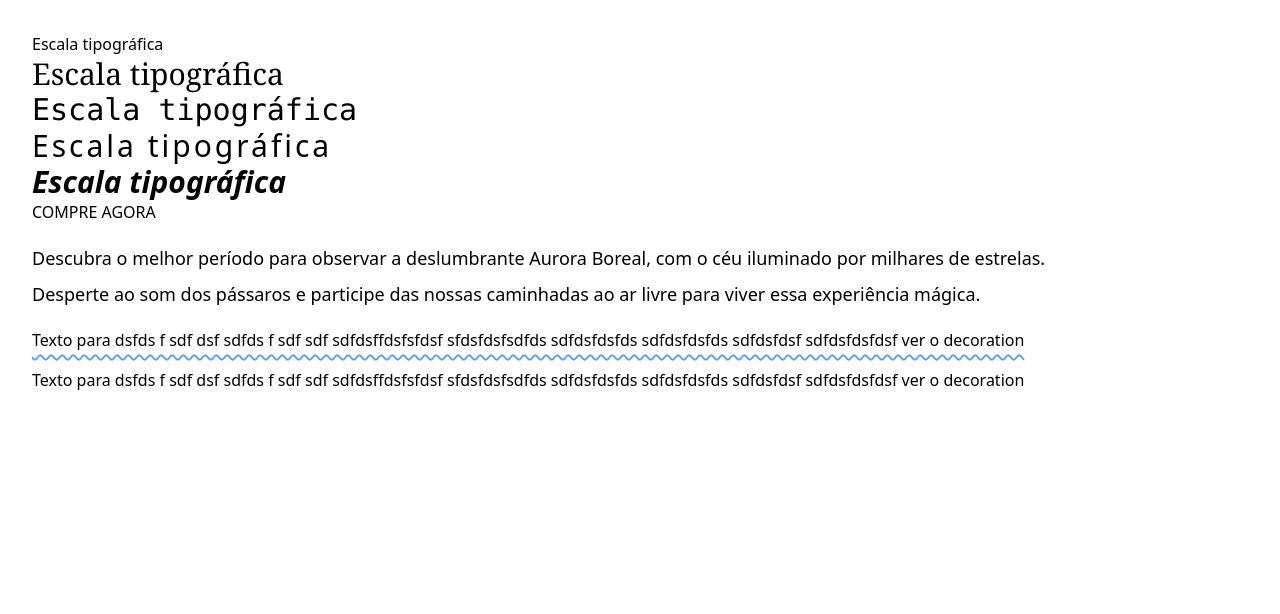
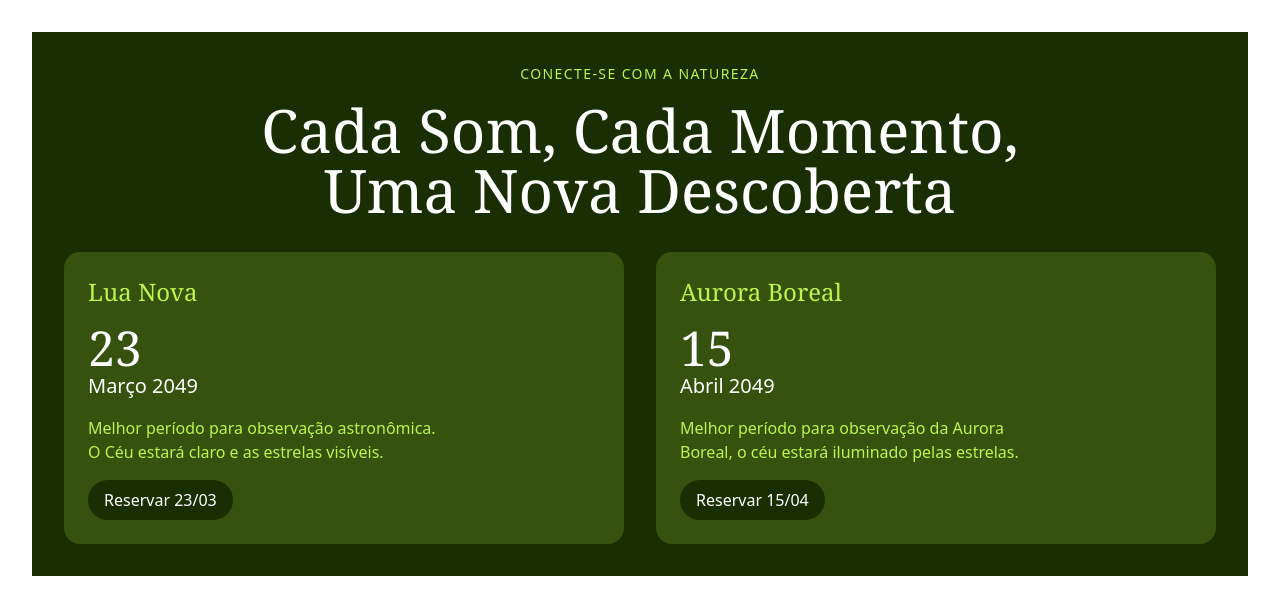
Before and after one commit to rafaasimi/forest-origamid-tailwind, a website: page material/src/text-e-font.html in a window 1280 px wide. Drawn offline with Linux system fonts and the light colour scheme.

```diff
--- a/material/src/text-e-font.html
+++ b/material/src/text-e-font.html
@@ -9,30 +9,60 @@
   </head>
 
   <body class="m-8">
-    <h1 class="text-base">Escala tipográfica</h1>
-    <h1 class="text-3xl font-serif">Escala tipográfica</h1>
-    <h1 class="text-3xl font-mono">Escala tipográfica</h1>
-    <h1 class="tracking-widest text-3xl font-sans">Escala tipográfica</h1>
-    <h1 class="text-3xl font-bold italic">Escala tipográfica</h1>
+    <section class="p-8 bg-lime-950">
+      <p
+        class="uppercase text-center text-lime-300 text-sm tracking-widest mb-4"
+      >
+        Conecte-se com a natureza
+      </p>
 
-    <button class="text-nowrap uppercase mb-4">Compre Agora</button>
+      <h2
+        class="mb-8 capitalize text-6xl text-white text-center font-serif max-w-3xl mx-auto"
+      >
+        Cada som, cada momento, uma nova descoberta
+      </h2>
 
-    <p class="mb-4 text-left text-lg/loose text-balance leading-loose">
-      Descubra o melhor período para observar a deslumbrante Aurora Boreal, com
-      o céu iluminado por milhares de estrelas. Desperte ao som dos pássaros e
-      participe das nossas caminhadas ao ar livre para viver essa experiência
-      mágica.
-    </p>
+      <div class="flex *:p-6 *:flex-1 gap-8">
+        <div class="bg-lime-900 rounded-2xl grid gap-4">
+          <h2 class="text-lime-300 text-2xl font-serif">Lua Nova</h2>
 
-    <p
-      class="underline underline-offset-8 decoration-2 decoration-blue-400 decoration-wavy mb-4"
-    >
-      Texto para dsfds f sdf dsf sdfds f sdf sdf sdfdsffdsfsfdsf sfdsfdsfsdfds
-      sdfdsfdsfds sdfdsfdsfds sdfdsfdsf sdfdsfdsfdsf ver o decoration
-    </p>
-    <p class="line-clamp-3">
-      Texto para dsfds f sdf dsf sdfds f sdf sdf sdfdsffdsfsfdsf sfdsfdsfsdfds
-      sdfdsfdsfds sdfdsfdsfds sdfdsfdsf sdfdsfdsfdsf ver o decoration
-    </p>
+          <div class="text-white">
+            <p class="text-5xl font-serif">23</p>
+            <p class="text-xl">Março 2049</p>
+          </div>
+
+          <p class="text-lime-300 text-balance">
+            Melhor período para observação astronômica. O Céu estará claro e as
+            estrelas visíveis.
+          </p>
+
+          <a
+            href="/"
+            class="text-white justify-self-start bg-lime-950 rounded-full py-2 px-4"
+            >Reservar 23/03</a
+          >
+        </div>
+
+        <div class="bg-lime-900 rounded-2xl grid gap-4">
+          <h2 class="text-lime-300 text-2xl font-serif">Aurora Boreal</h2>
+
+          <div class="text-white">
+            <p class="text-5xl font-serif">15</p>
+            <p class="text-xl">Abril 2049</p>
+          </div>
+
+          <p class="text-lime-300 text-balance">
+            Melhor período para observação da Aurora Boreal, o céu estará
+            iluminado pelas estrelas.
+          </p>
+
+          <a
+            href="/"
+            class="text-white justify-self-start bg-lime-950 rounded-full py-2 px-4"
+            >Reservar 15/04</a
+          >
+        </div>
+      </div>
+    </section>
   </body>
 </html>
```
Also changed, not shown: material/src/output.css.
